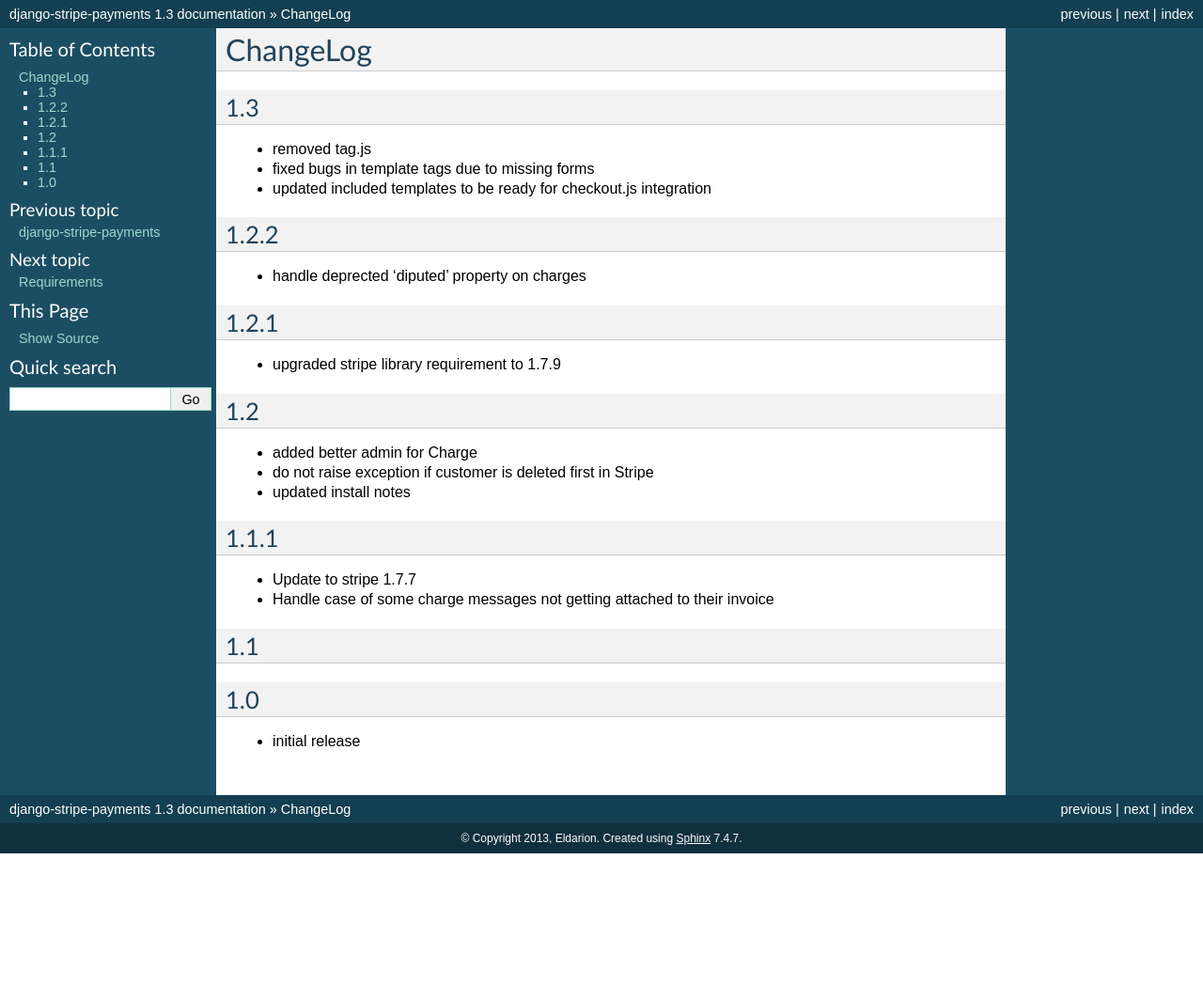
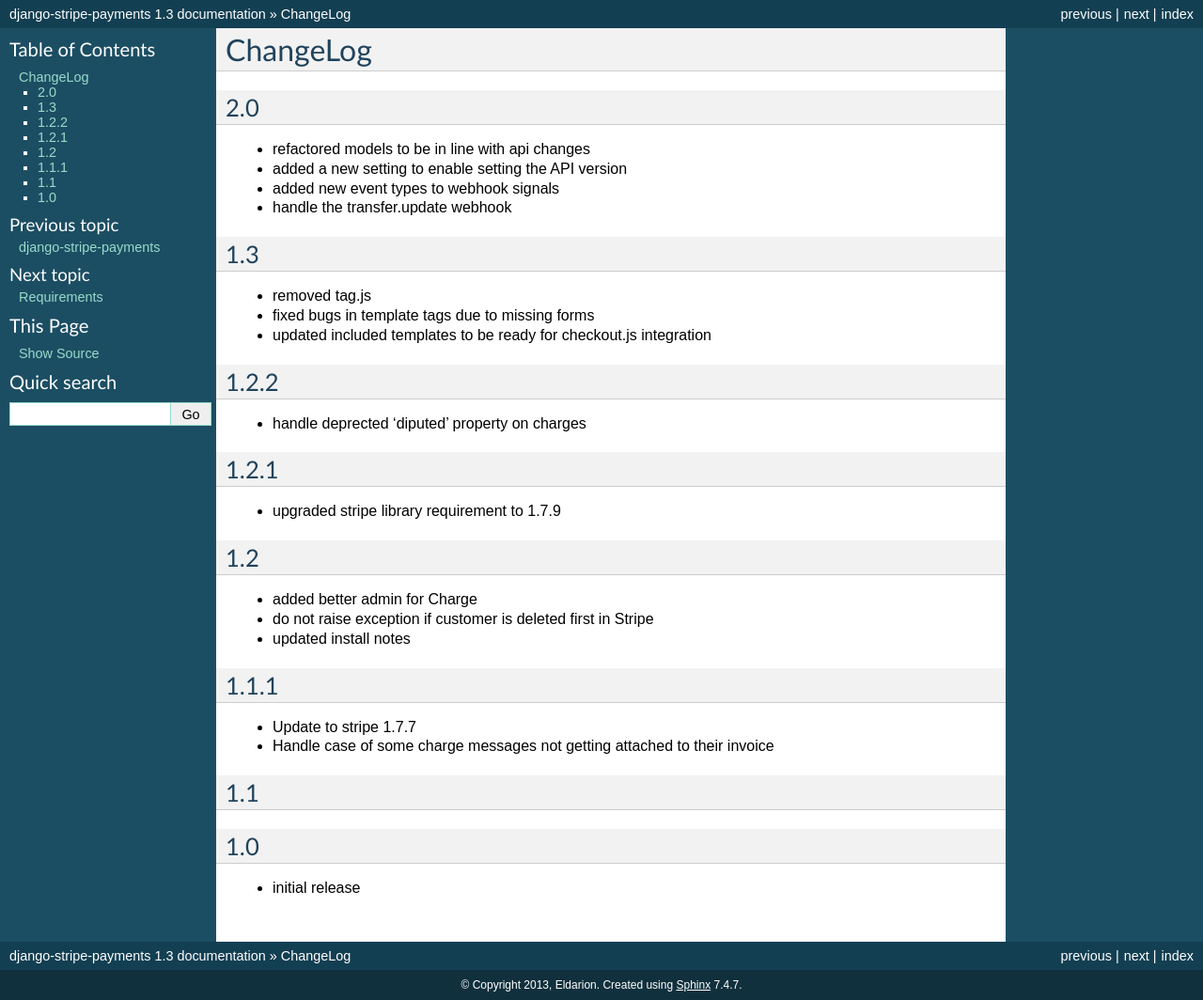
Before and after one commit to pinax/pinax-stripe-light, a Sphinx documentation site: the page built from docs/changelog.rst, in a window 1280 px wide. Shown: the whole page at 94% size. Built offline with Sphinx 7.4.7, drawn with Linux system fonts in a browser that asks for light colours; before the commit the page ends 908 px from its top, so only the background shows below that.

Commit message:
Update changelog

```diff
--- a/docs/changelog.rst
+++ b/docs/changelog.rst
@@ -2,6 +2,15 @@
 
 ChangeLog
 =========
+
+2.0
+---
+
+* refactored models to be in line with api changes
+* added a new setting to enable setting the API version
+* added new event types to webhook signals
+* handle the transfer.update webhook
+
 
 1.3
 ---
```
